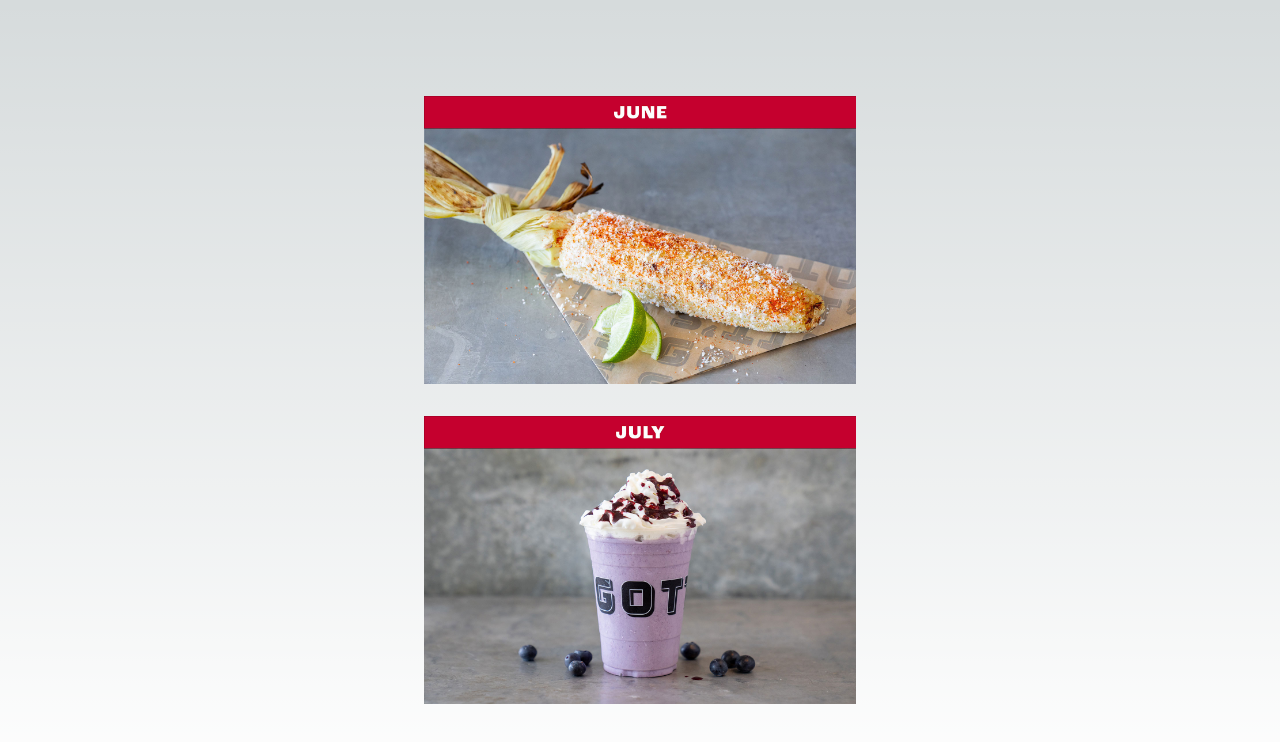
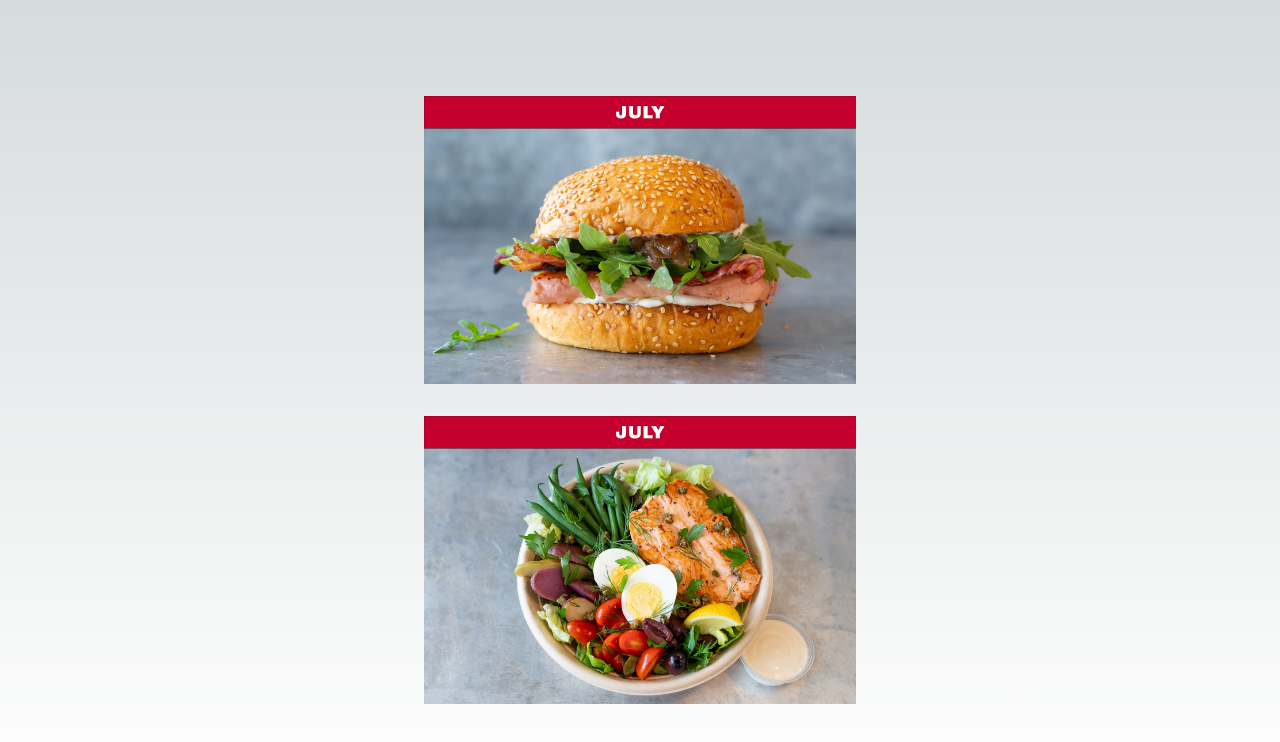
Before and after one commit to mirainc/image-cache-test-pages-router, a Next.js app: page / in a window 1280 px wide. Shown: the top 742 px of the page. Built offline with nearby package versions, Linux system fonts and the light colour scheme.

Commit message:
Swap images

```diff
--- a/pages/_app.tsx
+++ b/pages/_app.tsx
@@ -19,11 +19,11 @@ export default function App({ Component, pageProps }: AppProps) {
     <main className="flex min-h-screen flex-col items-center justify-between p-24 space-y-8">
       <div
         className="flex-1 w-full bg-contain bg-center bg-no-repeat"
-        style={{ backgroundImage: `url(/image3.jpg)` }}
+        style={{ backgroundImage: `url(/image1.jpg)` }}
       ></div>
       <div
         className="flex-1 w-full bg-contain bg-center bg-no-repeat"
-        style={{ backgroundImage: `url(/image2.jpg)` }}
+        style={{ backgroundImage: `url(/image4.jpg)` }}
       ></div>
       {/* <div
         className="flex-1 w-full bg-contain bg-center bg-no-repeat"
```
